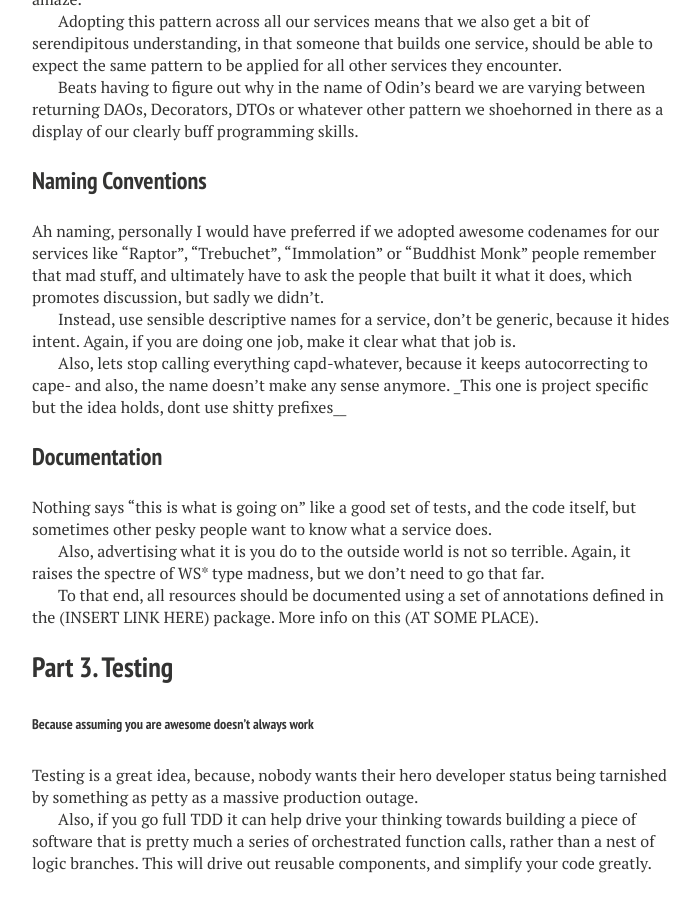
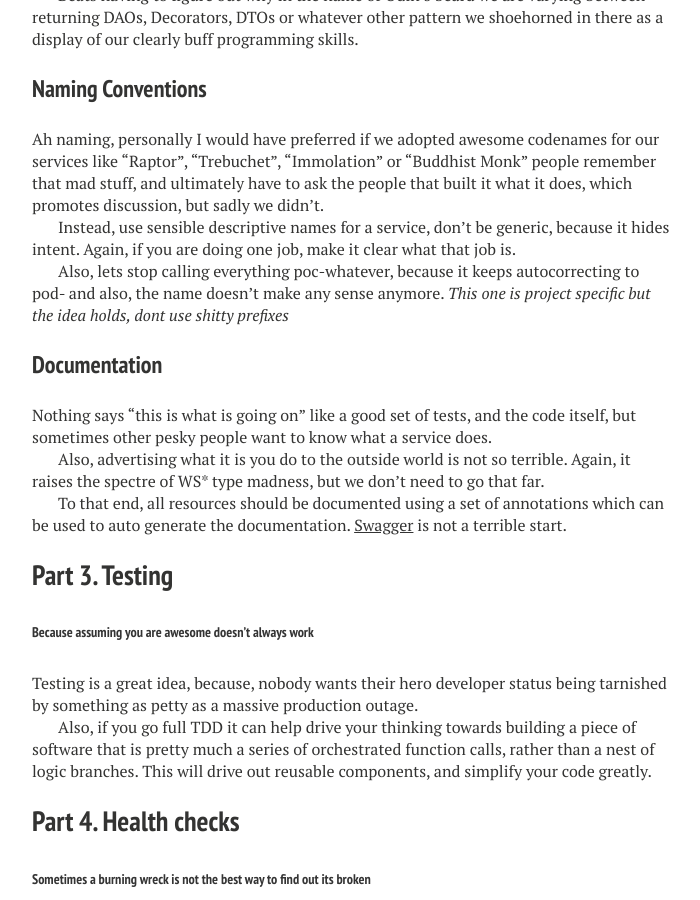
Before and after one commit to Rory80Hz/rory80hz.github.io, a Jekyll site: the page built from _posts/2015-01-21-api-principles.md, in a window 1280 px wide and 900 px high, scrolled down 8891 px. Shown: the whole window, without its empty margins (288-988 px from the left). Built offline with Jekyll 4.4.1, drawn with Linux system fonts in a browser that asks for light colours; nearby versions of some CDN libraries; comment, search, counter and statistics services are not loaded; part of the change alters nothing that is shown.

Commit message:
Tidying up some things

````diff
--- a/_config.yml
+++ b/_config.yml
@@ -17,6 +17,7 @@ gems:
   - jekyll-sitemap
 
 kramdown:
+  input: GFM
   auto_ids: true
   footnote_nr: 1
   entity_output: as_char
@@ -41,7 +42,7 @@ owner:
     ad-slot:
   bing-verify:
   github: rory80hz
-  stackoverflow: http://stackoverflow.com/users/4009245/rory-hanratty
+  stackoverflow: 4009245/rory-hanratty
   linkedin: rory-hanratty
   xing: #username
   instagram: rudimentaryrec
--- a/_posts/2015-01-21-api-principles.md
+++ b/_posts/2015-01-21-api-principles.md
@@ -34,6 +34,7 @@ This is not a suggestion that we go full tilt for auto-generated clients from ex
 * Part 8. [References to other peoples ideas](#References)
 
 ## Part 1. Pragmatic REST
+
 ######  <a name="PragmaticREST">There is no one true way, but there are definitely wrong ways.</a>
 
 These guidelines aim to support a truly RESTful API. They are subject to refinement as we identify which paradigms are most suitable and feasible for our situation.
@@ -82,13 +83,13 @@ http://www.example.org/api/magazines/2011/desc
 ### Content types
 Where supported, content which can be returned in multiple types should be negotiated using the 'Accept' HTTP header, e.g.
 
-    GET http://example.org/api/magazine/1234
-    Accept: text/json
+> GET http://example.org/api/magazine/1234
+> Accept: text/json
 
 Should return a JSON representation of the resource.
 
-    GET http://example.org/api/magazine/1234
-    Accept: application/xml
+> GET http://example.org/api/magazine/1234
+> Accept: application/xml
 
 Should return an XML representation of the resource.
 
@@ -185,6 +186,7 @@ Information about record limits and total available count should also be include
 ```
 
 ### Request & Response Example
+
 #### Request
 	GET https://example.org/api/person/20/summary
 
@@ -263,6 +265,7 @@ Information about record limits and total available count should also be include
 ```
 
 ## Part 2. Building APIs
+
 ###### <a name="Building">Pragmatism in practice aka µ-services</a>
 
 ### Keep it well weapon you banana
@@ -303,14 +306,14 @@ Ah naming, personally I would have preferred if we adopted awesome codenames for
 
 Instead, use sensible descriptive names for a service, don't be generic, because it hides intent. Again, if you are doing one job, make it clear what that job is.
 
-Also, lets stop calling everything capd-whatever, because it keeps autocorrecting to cape- and also, the name doesn't make any sense anymore. _This one is project specific but the idea holds, dont use shitty prefixes__
+Also, lets stop calling everything poc-whatever, because it keeps autocorrecting to pod- and also, the name doesn't make any sense anymore. _This one is project specific but the idea holds, dont use shitty prefixes_
 
 ### Documentation
 Nothing says "this is what is going on" like a good set of tests, and the code itself, but sometimes other pesky people want to know what a service does.
 
 Also, advertising what it is you do to the outside world is not so terrible. Again, it raises the spectre of WS* type madness, but we don't need to go that far.
 
-To that end, all resources should be documented using a set of annotations defined in the (INSERT LINK HERE) package. More info on this (AT SOME PLACE).
+To that end, all resources should be documented using a set of annotations which can be used to auto generate the documentation. [Swagger](http://swagger.io/) is not a terrible start.
 
 ## Part 3. Testing
 
@@ -322,6 +325,7 @@ Also, if you go full TDD it can help drive your thinking towards building a piec
 
 
 ## Part 4. Health checks
+
 ######  <a name="Healthcheck">Sometimes a burning wreck is not the best way to find out its broken</a>
 
 So we use Dropwizard. It provides a very nice way to perform health checks. These checks should basically test any external resources it uses (think DB connections, other services, file based IO).
@@ -335,7 +339,9 @@ PRO-TIP: The answer is not for a customer to ring up the help-desk to say they c
 Set up a service that allows a monitoring platform to ask it how it is getting on, and allowing that monitoring platform, via automated alerts, to tell your support team things aren't so cool is better, simple right?
 
 ## Part 5. Dogfooding
+
 ###### <a name="Dogfooding">Eat your own dog food aka build it once</a>
+
 ##### Also known as 'drinking your own champagne'
 
 So, lets say for example, we have built a service that lets us deal with customers and their delicious data.
@@ -357,6 +363,7 @@ Eating our own dog food encourages us think a bit more about service boundaries,
 It also means that we can have one service do one well understood job well. It owns its own schema, and it's own boundaries, it makes it less fragile, and more open to change. In a word agile.
 
 ## Part 6. Deploy all the things
+
 ###### <a name="WalkingSkeleton">The amazing walking skeleton</a>
 
 Why wait until the end of development to see if this awesome new thing actually works when you put it on a machine that doesn't have the amazing resilience of your own personal ironclad blessed by the Gods machine.
@@ -371,6 +378,7 @@ In fact go a bit further, include a basic terrible version of your UI that invok
 * [Gojko Adzic - Skelton on Crutches](http://gojko.net/2014/06/09/forget-the-walking-skeleton-put-it-on-crutches/)
 
 ## Part 7. Orchestration
+
 ###### <a name="Orchestration">Pulling the strings</a>
 
 Again, this is particular to this project, we are in the happy position of building the customer facing components.
@@ -384,6 +392,7 @@ It's the classic don't call us we'll call you thing...except not a job interview
 You get the idea. We accept data from the Customer, everywhere else we ask for it and act on the response.
 
 ## Part 8. References to other peoples ideas
+
 ###### <a name="References">There are no new ideas</a>
 
 The above is in no small part derived some some other peoples excellent ideas.
````
Also changed, not shown: _posts/2015-03-01-architect.md (renamed from _posts/2014-03-01-architect.md).
